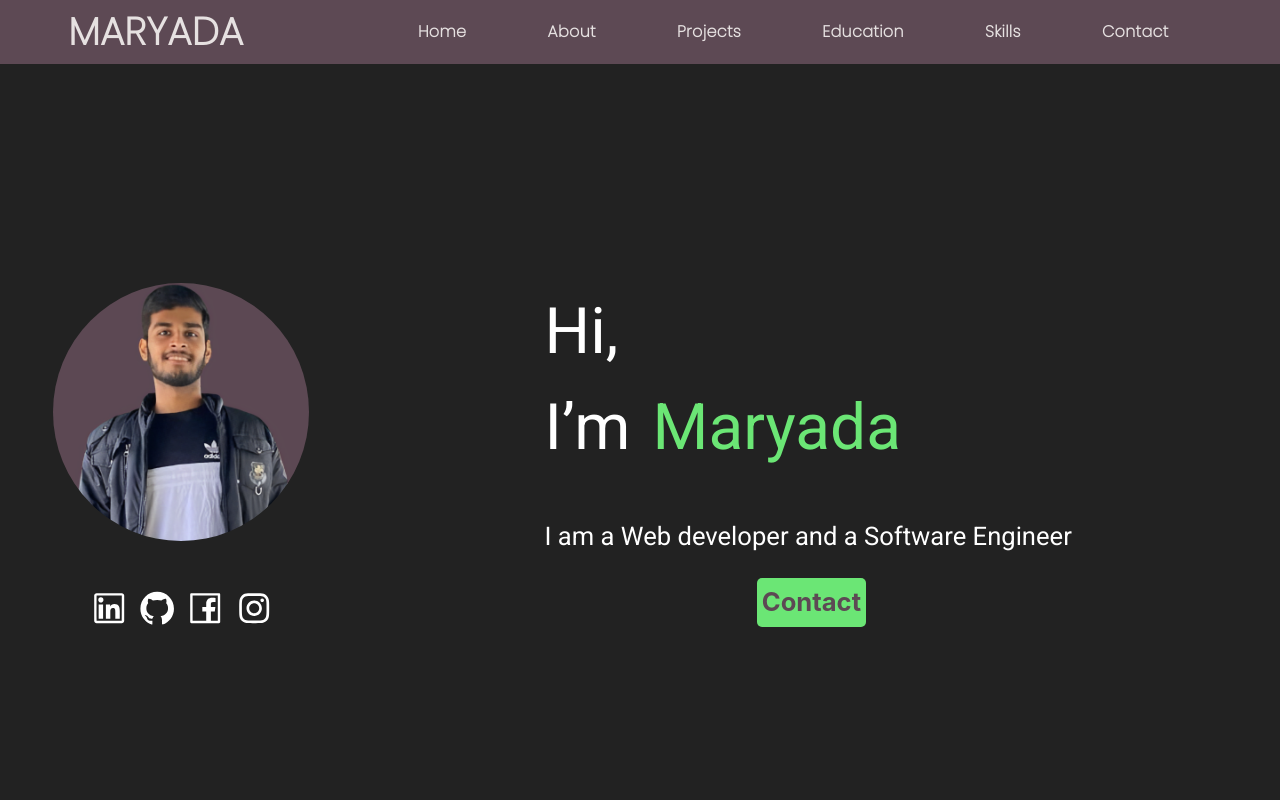
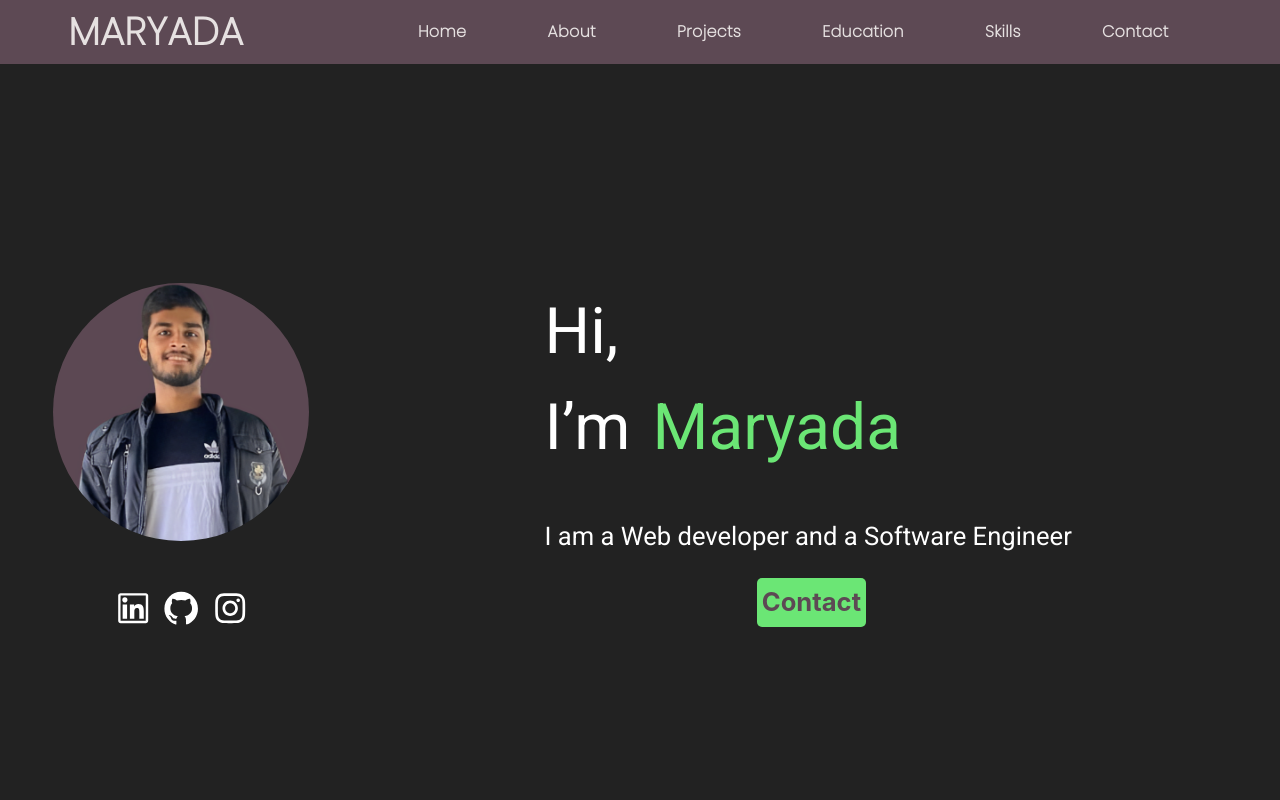
Before and after one commit to maryada6/Portfolio, a React (Create React App) app: page / in a window 1280 px wide. Shown: the top 800 px of the page. Built offline with nearby package versions, Linux system fonts and the light colour scheme; a web font is replaced by a local one.

Commit message:
remove fb

```diff
--- a/src/modules/about.js
+++ b/src/modules/about.js
@@ -3,7 +3,6 @@ import photo from "./photos/profile.png";
 import me from "./photos/about.png";
 import { AiOutlineLinkedin } from "react-icons/ai";
 import { AiFillGithub } from "react-icons/ai";
-import { AiOutlineFacebook } from "react-icons/ai";
 import { AiOutlineInstagram } from "react-icons/ai";
 const about = () => {
   return (
@@ -18,10 +17,7 @@ const about = () => {
             <a href="https://github.com/maryada6">
               <AiFillGithub className="contact-icon" />
             </a>
-            <a href="https://www.facebook.com/maryadalodha6/">
-              <AiOutlineFacebook className="contact-icon" />
-            </a>
-            <a href="https://www.instagram.com/maryada_2121/">
+            <a href="https://www.instagram.com/jainsubhamd/">
               <AiOutlineInstagram className="contact-icon" />
             </a>
           </div>
```
